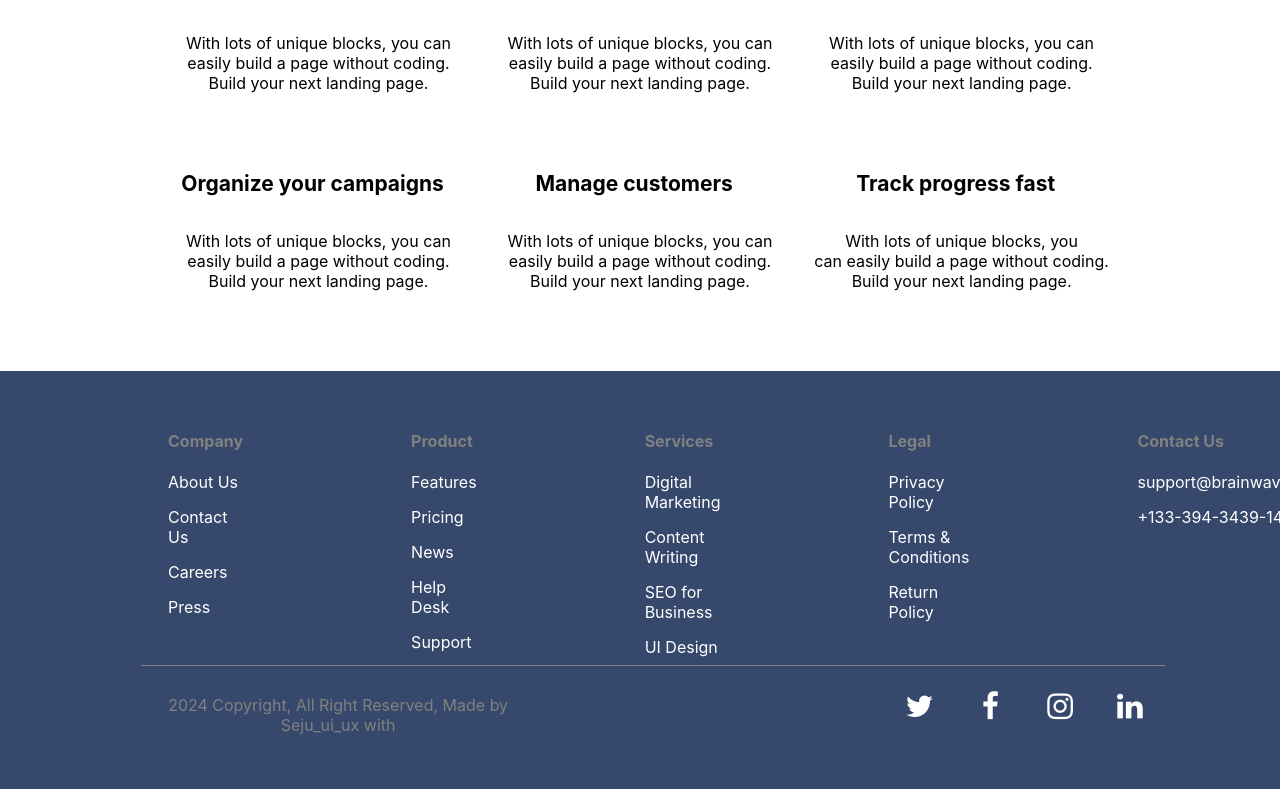
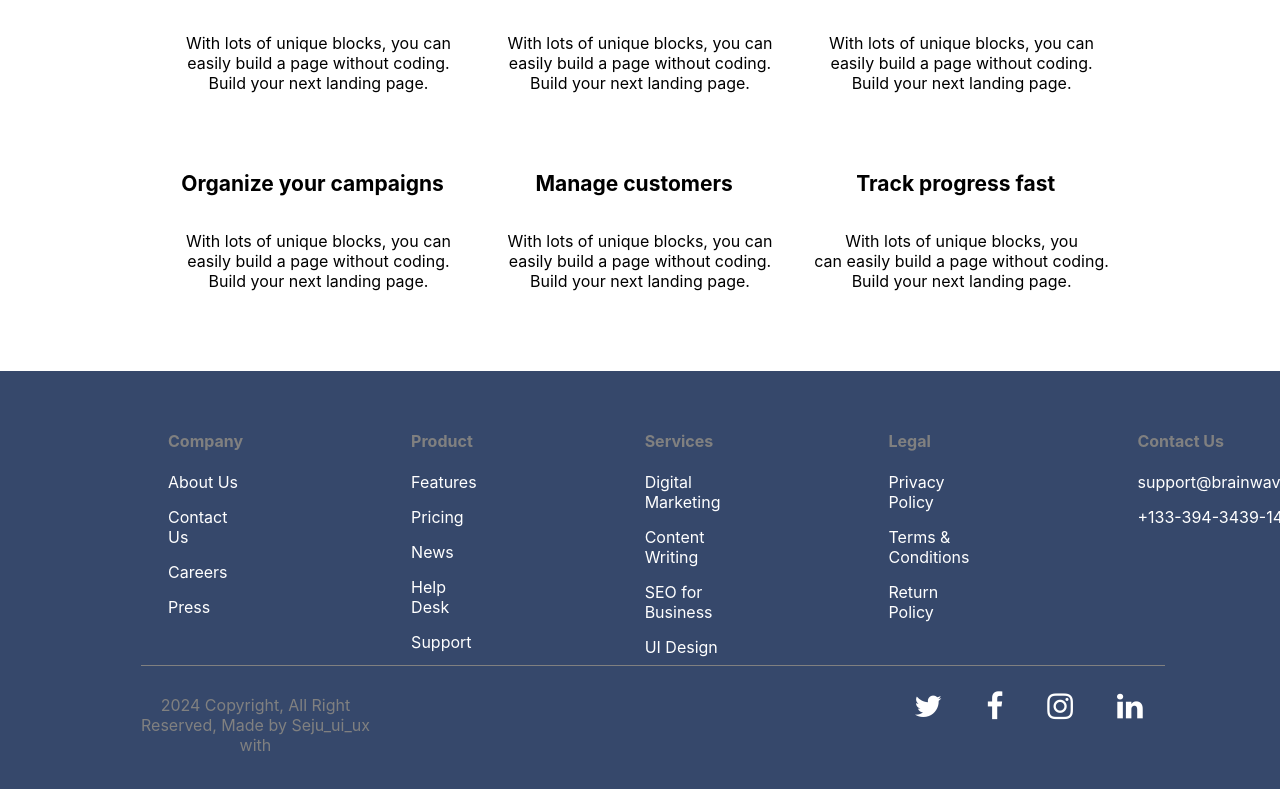
Before and after one commit to KHO11/brainwave, a React (Create React App) app: page / in a window 1280 px wide. Shown: the part 1247-2036 px from the top of the page. Built offline with nearby package versions, Linux system fonts and the light colour scheme.

Commit message:
small change in css

```diff
--- a/src/App.css
+++ b/src/App.css
@@ -197,7 +197,7 @@ ul.bottomList {
 }
 
 .separator p {
-  padding-right: 34%;
+  padding-right: 51%;
   margin-top: 29px;
 }
 
```
